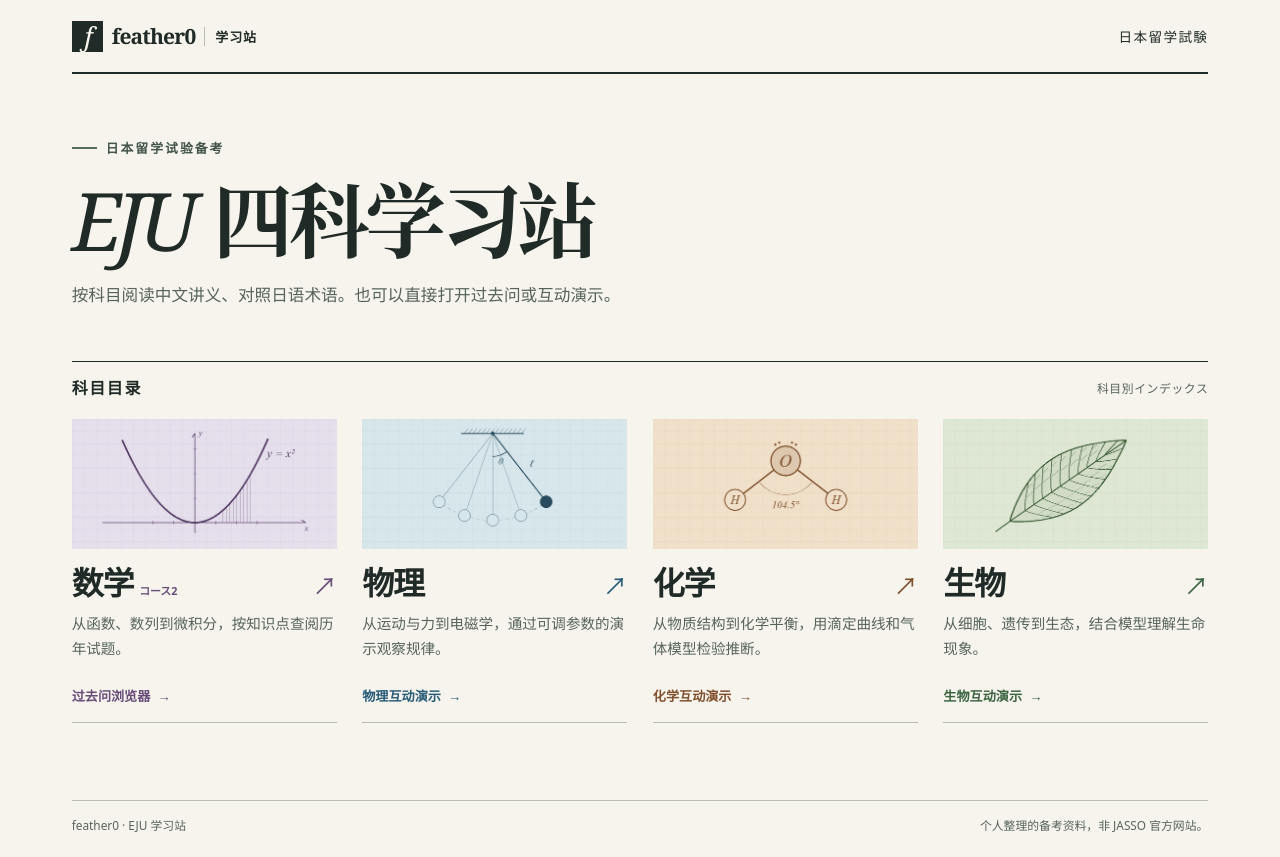
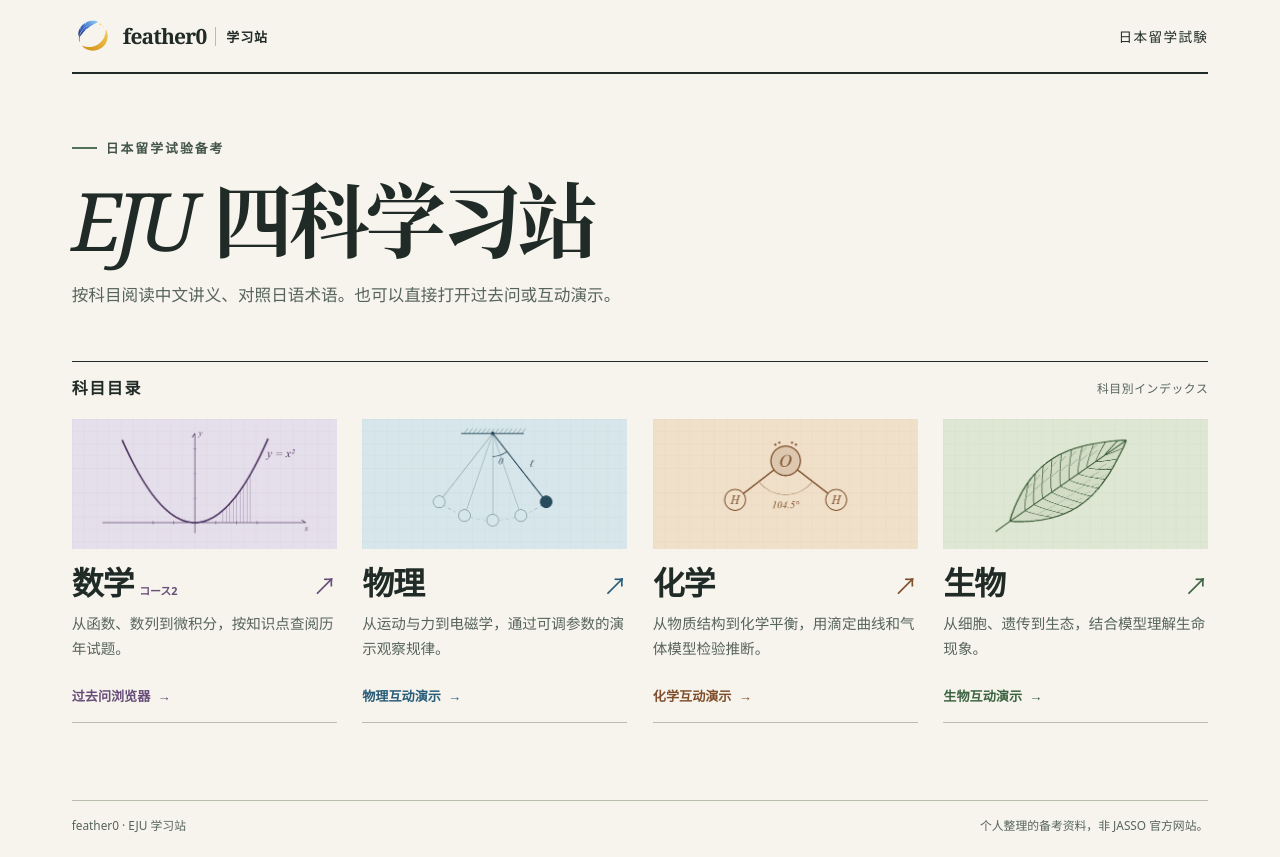
Before and after one commit to feather0000/eju-physics, a plain HTML site: page index.html in a window 1280 px wide. Drawn offline with Linux system fonts and the light colour scheme.

Commit message:
Use the Lingyu mark in the EJU hub header

```diff
--- a/assets/subject-hub.css
+++ b/assets/subject-hub.css
@@ -7,7 +7,7 @@ a{color:inherit;text-decoration:none} a:focus-visible{outline:3px solid #ad450d;
 .mast,.rule,footer,.title{display:flex;align-items:center;justify-content:space-between}
 .mast{min-height:74px;border-bottom:2px solid var(--ink);font-size:.85rem;letter-spacing:.1em}
 .brand{display:inline-flex;align-items:center;gap:9px;font:700 21px Georgia,serif;letter-spacing:-.04em}
-.brand b{display:grid;place-items:center;width:31px;height:31px;background:var(--ink);color:var(--paper);font:italic 26px/1 Georgia,serif}
+.brand-mark{display:block;flex:none}
 .brand span{border-left:1px solid var(--line);padding-left:10px;font:600 13px system-ui,sans-serif;letter-spacing:.07em}
 .intro{padding:clamp(36px,5vw,73px) 0 clamp(30px,4vw,62px)}
 .eyebrow{display:flex;align-items:center;gap:9px;font-size:.8rem;font-weight:650;letter-spacing:.16em;color:#435549}
--- a/index.html
+++ b/index.html
@@ -19,7 +19,7 @@
 <body>
   <a class="skip" href="#subjects">跳到科目目录</a>
   <div class="sheet">
-    <header class="mast"><a class="brand" href="/" aria-label="feather0 学习站首页"><b aria-hidden="true">ƒ</b> feather0<span>学习站</span></a><span lang="ja">日本留学試験</span></header>
+    <header class="mast"><a class="brand" href="/" aria-label="feather0 学习站首页"><img class="brand-mark" src="/assets/lingyu-mark.svg" alt="" width="42" height="42"> feather0<span>学习站</span></a><span lang="ja">日本留学試験</span></header>
     <main>
       <div class="intro">
         <div class="eyebrow"><span></span> 日本留学试验备考</div>
```
Also changed, not shown: assets/lingyu-mark.svg (added).
